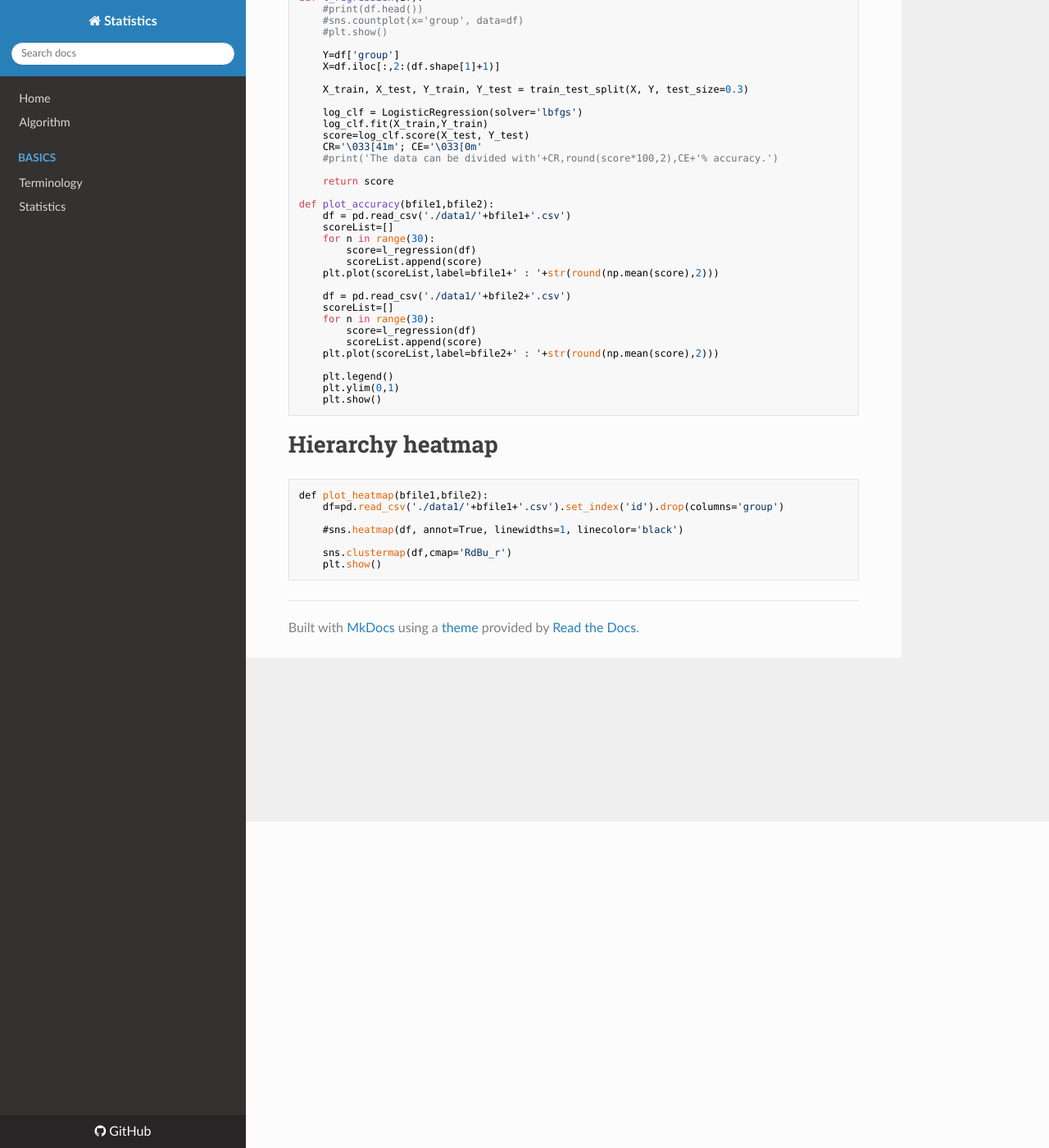
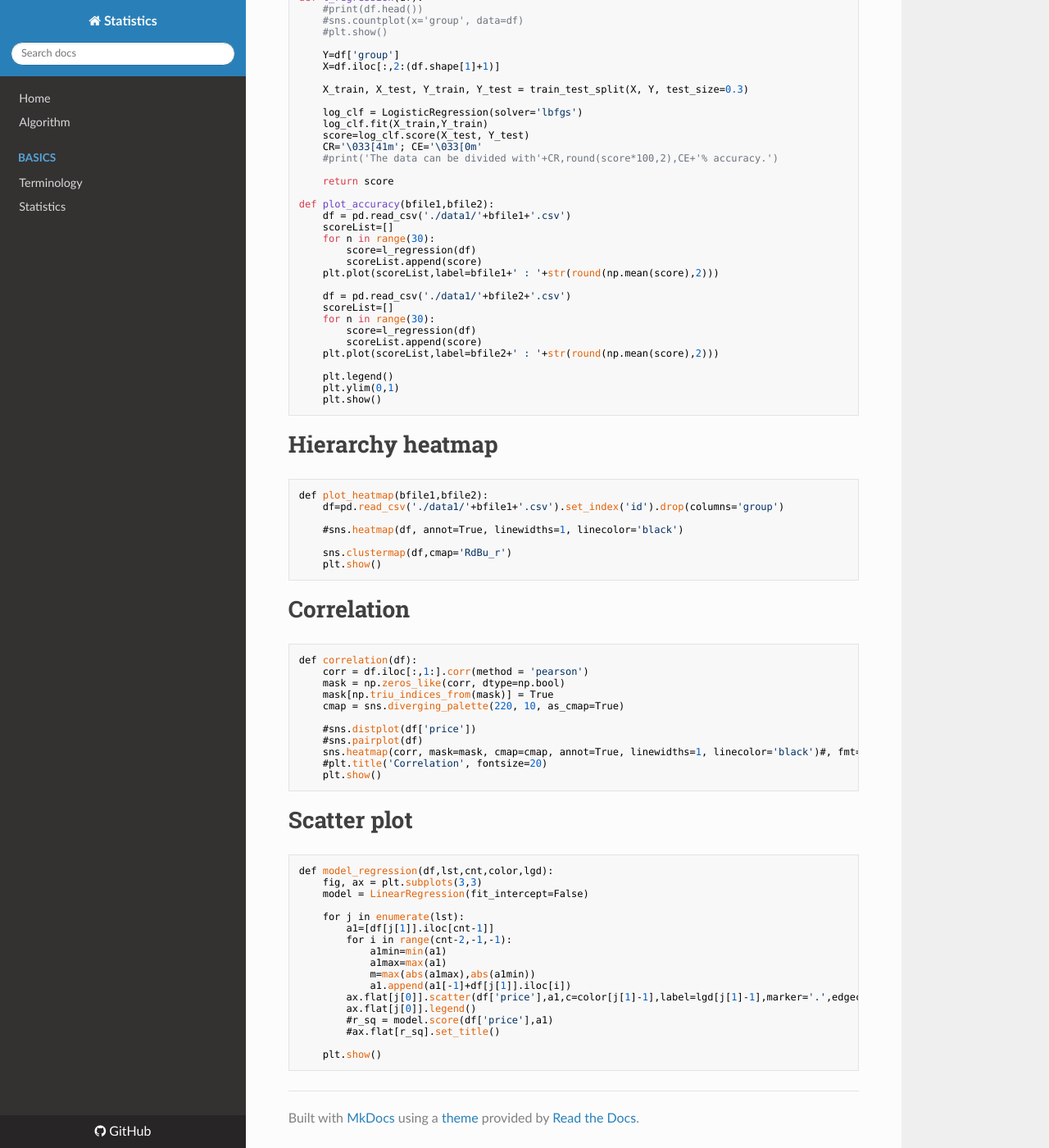
Before and after one commit to WonyoungCho/Statistics, an MkDocs documentation site: the page built from docs/analysis.md, in a window 1280 px wide and 1400 px high, scrolled down 398 px. Shown: the whole window at 82% size. Built offline with MkDocs 1.6.1, drawn with Linux system fonts in a browser that asks for light colours; nearby versions of some CDN libraries; old or Windows-style settings are respelled for this version of MkDocs; some of the changed text lies outside the part shown.

Commit message:
Update analysis.md

````diff
--- a/docs/analysis.md
+++ b/docs/analysis.md
@@ -60,3 +60,39 @@ def plot_heatmap(bfile1,bfile2):
     sns.clustermap(df,cmap='RdBu_r')
     plt.show()
 ```
+
+# Correlation
+```
+def correlation(df):
+    corr = df.iloc[:,1:].corr(method = 'pearson')
+    mask = np.zeros_like(corr, dtype=np.bool)
+    mask[np.triu_indices_from(mask)] = True
+    cmap = sns.diverging_palette(220, 10, as_cmap=True)
+
+    #sns.distplot(df['price'])
+    #sns.pairplot(df)
+    sns.heatmap(corr, mask=mask, cmap=cmap, annot=True, linewidths=1, linecolor='black')#, fmt='d') # format=integer
+    #plt.title('Correlation', fontsize=20)
+    plt.show()
+```
+
+# Scatter plot
+```
+def model_regression(df,lst,cnt,color,lgd):
+    fig, ax = plt.subplots(3,3)
+    model = LinearRegression(fit_intercept=False)
+
+    for j in enumerate(lst):
+        a1=[df[j[1]].iloc[cnt-1]]
+        for i in range(cnt-2,-1,-1):
+            a1min=min(a1)
+            a1max=max(a1)
+            m=max(abs(a1max),abs(a1min))
+            a1.append(a1[-1]+df[j[1]].iloc[i])
+        ax.flat[j[0]].scatter(df['price'],a1,c=color[j[1]-1],label=lgd[j[1]-1],marker='.',edgecolors='k',alpha=0.6,linewidths=0.8)
+        ax.flat[j[0]].legend()
+        #r_sq = model.score(df['price'],a1)
+        #ax.flat[r_sq].set_title()
+
+    plt.show()
+```
````
Also changed, not shown: other parts of docs/analysis.md (+1 -1 lines).
